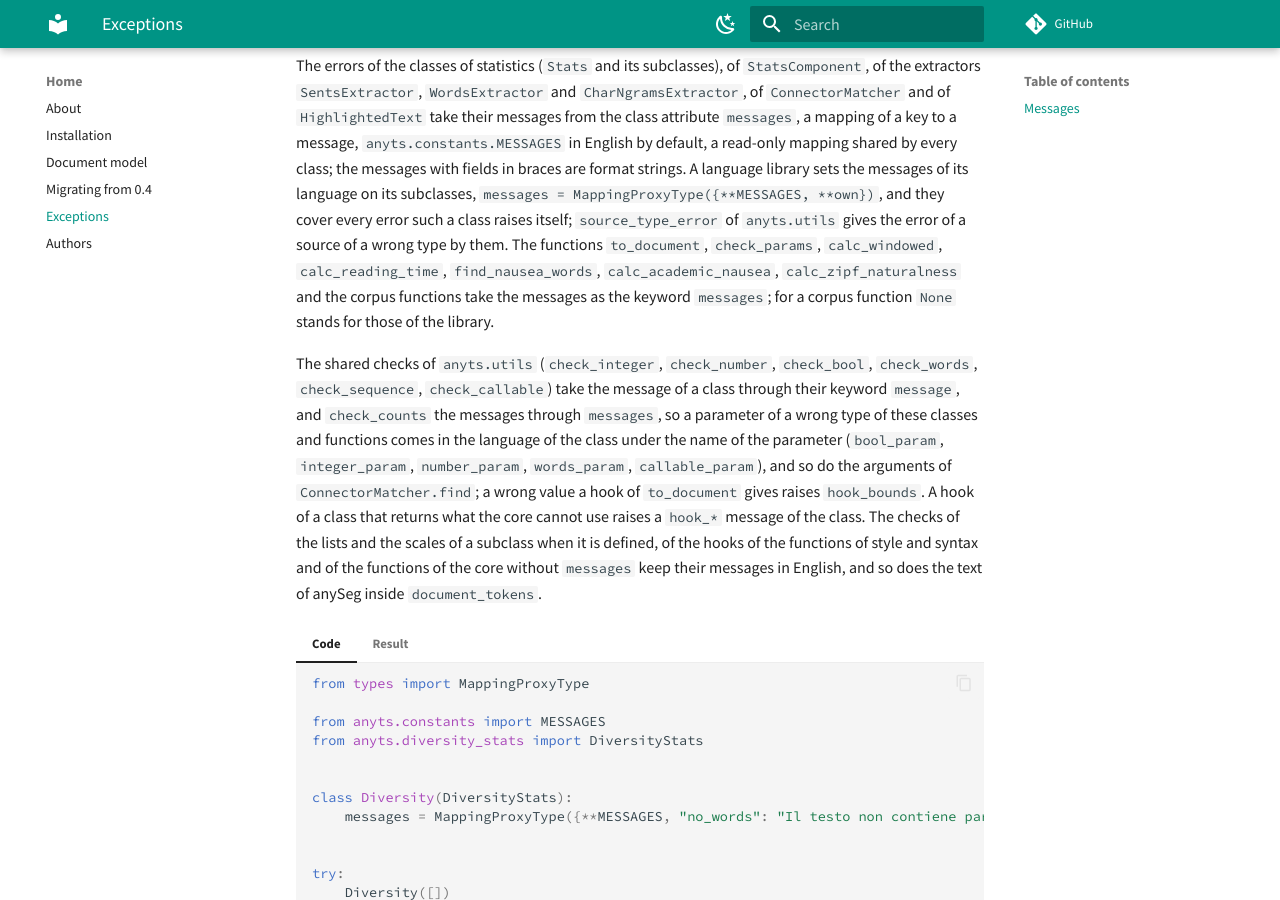
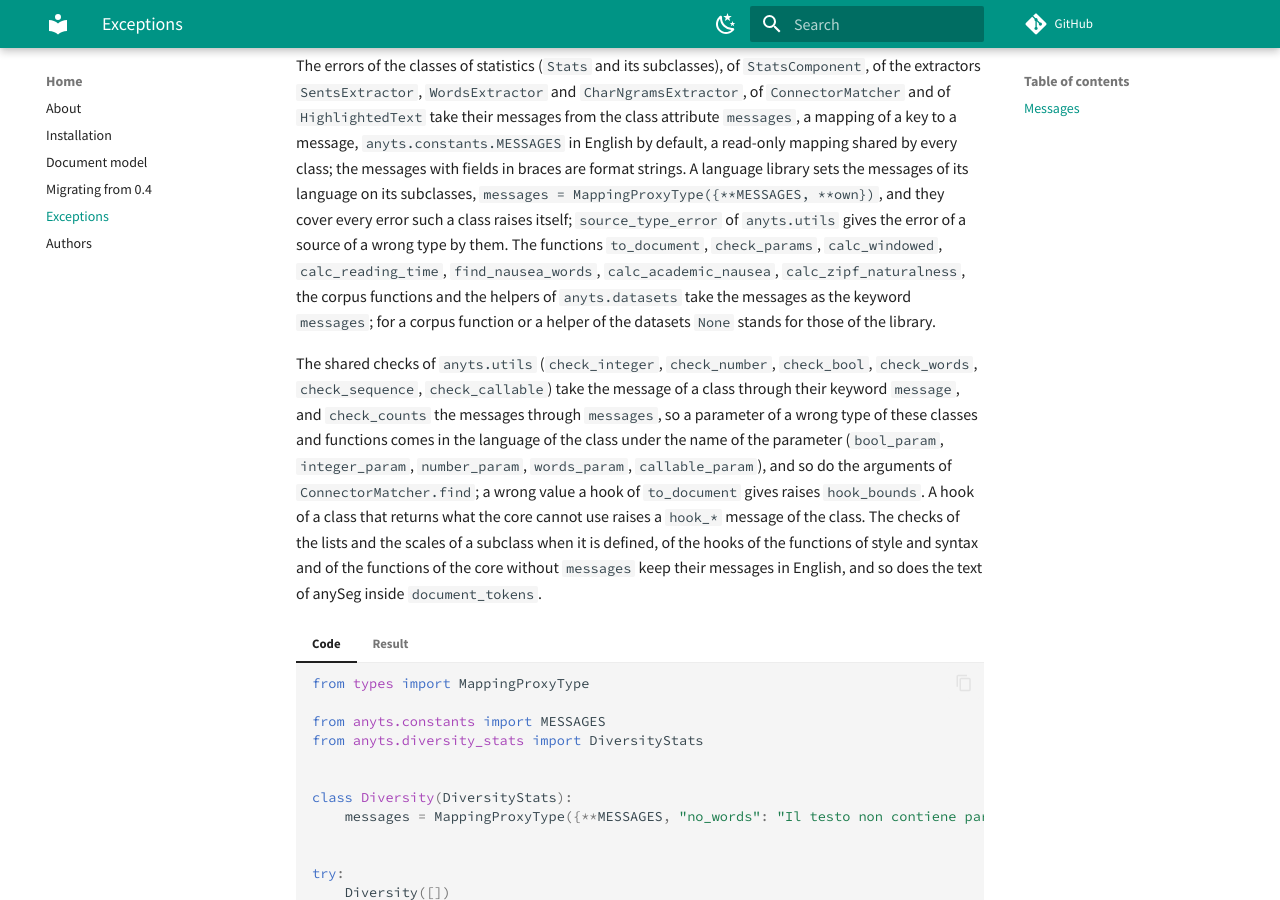
Before and after one commit to SergeyShk/anyTS, an MkDocs documentation site: the page built from docs/exceptions.md, in a window 1280 px wide and 900 px high, scrolled down 1399 px. Built offline with MkDocs 1.6.1 and Material for MkDocs 9.7.7, drawn with Linux system fonts in a browser that asks for light colours; comment, search, counter and statistics services are not loaded.

Commit message:
Review of PR #155: scratch directories under tmp_path, datasets in the snippet of messages
Co-Authored-By: Claude Opus 5.5 <noreply@anthropic.com>

```diff
--- a/docs/exceptions.md
+++ b/docs/exceptions.md
@@ -43,7 +43,7 @@ The classes are available from `anyts` and from `anyts.exceptions`. A language l
 ## Messages { #messages }
 
 <!-- --8<-- [start:messages] -->
-The errors of the classes of statistics (`Stats` and its subclasses), of `StatsComponent`, of the extractors `SentsExtractor`, `WordsExtractor` and `CharNgramsExtractor`, of `ConnectorMatcher` and of `HighlightedText` take their messages from the class attribute `messages`, a mapping of a key to a message, `anyts.constants.MESSAGES` in English by default, a read-only mapping shared by every class; the messages with fields in braces are format strings. A language library sets the messages of its language on its subclasses, `messages = MappingProxyType({**MESSAGES, **own})`, and they cover every error such a class raises itself; `source_type_error` of `anyts.utils` gives the error of a source of a wrong type by them. The functions `to_document`, `check_params`, `calc_windowed`, `calc_reading_time`, `find_nausea_words`, `calc_academic_nausea`, `calc_zipf_naturalness` and the corpus functions take the messages as the keyword `messages`; for a corpus function `None` stands for those of the library.
+The errors of the classes of statistics (`Stats` and its subclasses), of `StatsComponent`, of the extractors `SentsExtractor`, `WordsExtractor` and `CharNgramsExtractor`, of `ConnectorMatcher` and of `HighlightedText` take their messages from the class attribute `messages`, a mapping of a key to a message, `anyts.constants.MESSAGES` in English by default, a read-only mapping shared by every class; the messages with fields in braces are format strings. A language library sets the messages of its language on its subclasses, `messages = MappingProxyType({**MESSAGES, **own})`, and they cover every error such a class raises itself; `source_type_error` of `anyts.utils` gives the error of a source of a wrong type by them. The functions `to_document`, `check_params`, `calc_windowed`, `calc_reading_time`, `find_nausea_words`, `calc_academic_nausea`, `calc_zipf_naturalness`, the corpus functions and the helpers of `anyts.datasets` take the messages as the keyword `messages`; for a corpus function or a helper of the datasets `None` stands for those of the library.
 
 The shared checks of `anyts.utils` (`check_integer`, `check_number`, `check_bool`, `check_words`, `check_sequence`, `check_callable`) take the message of a class through their keyword `message`, and `check_counts` the messages through `messages`, so a parameter of a wrong type of these classes and functions comes in the language of the class under the name of the parameter (`bool_param`, `integer_param`, `number_param`, `words_param`, `callable_param`), and so do the arguments of `ConnectorMatcher.find`; a wrong value a hook of `to_document` gives raises `hook_bounds`. A hook of a class that returns what the core cannot use raises a `hook_*` message of the class. The checks of the lists and the scales of a subclass when it is defined, of the hooks of the functions of style and syntax and of the functions of the core without `messages` keep their messages in English, and so does the text of anySeg inside `document_tokens`.
 <!-- --8<-- [end:messages] -->
```
Also changed, not shown: 1 other file.
